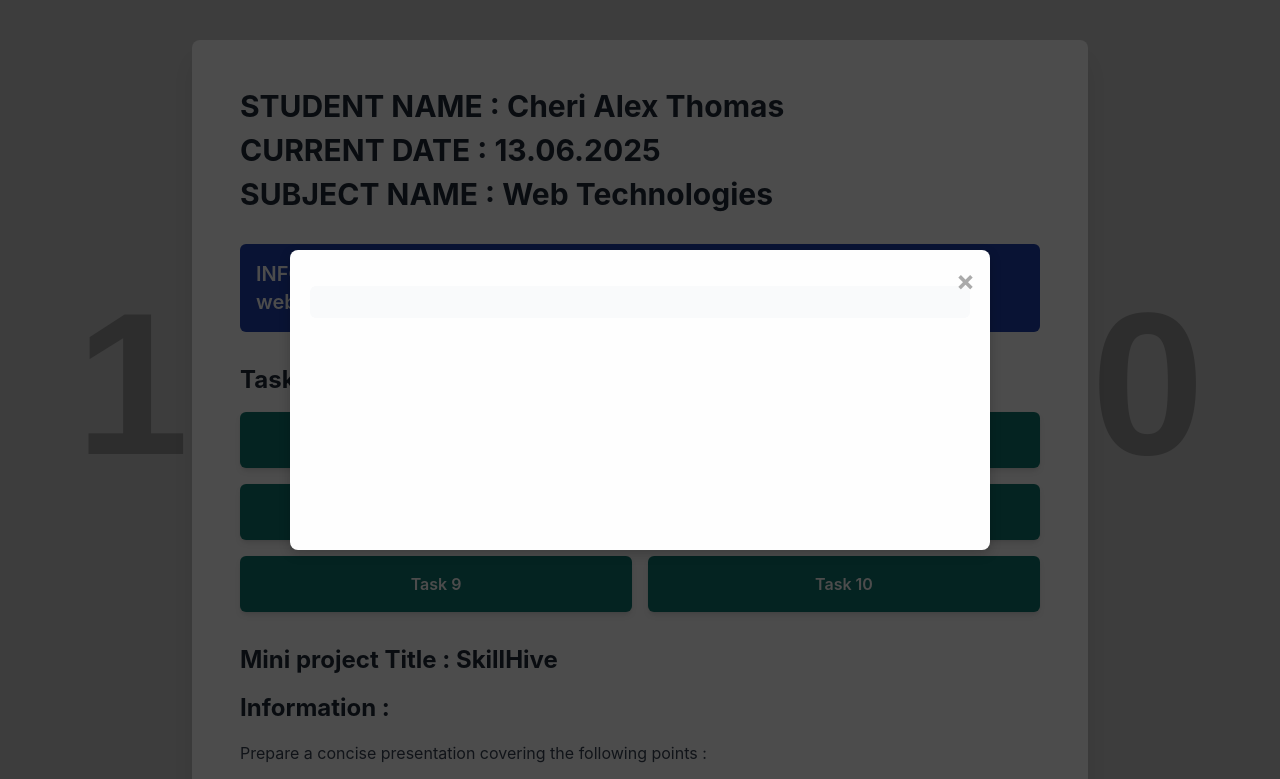
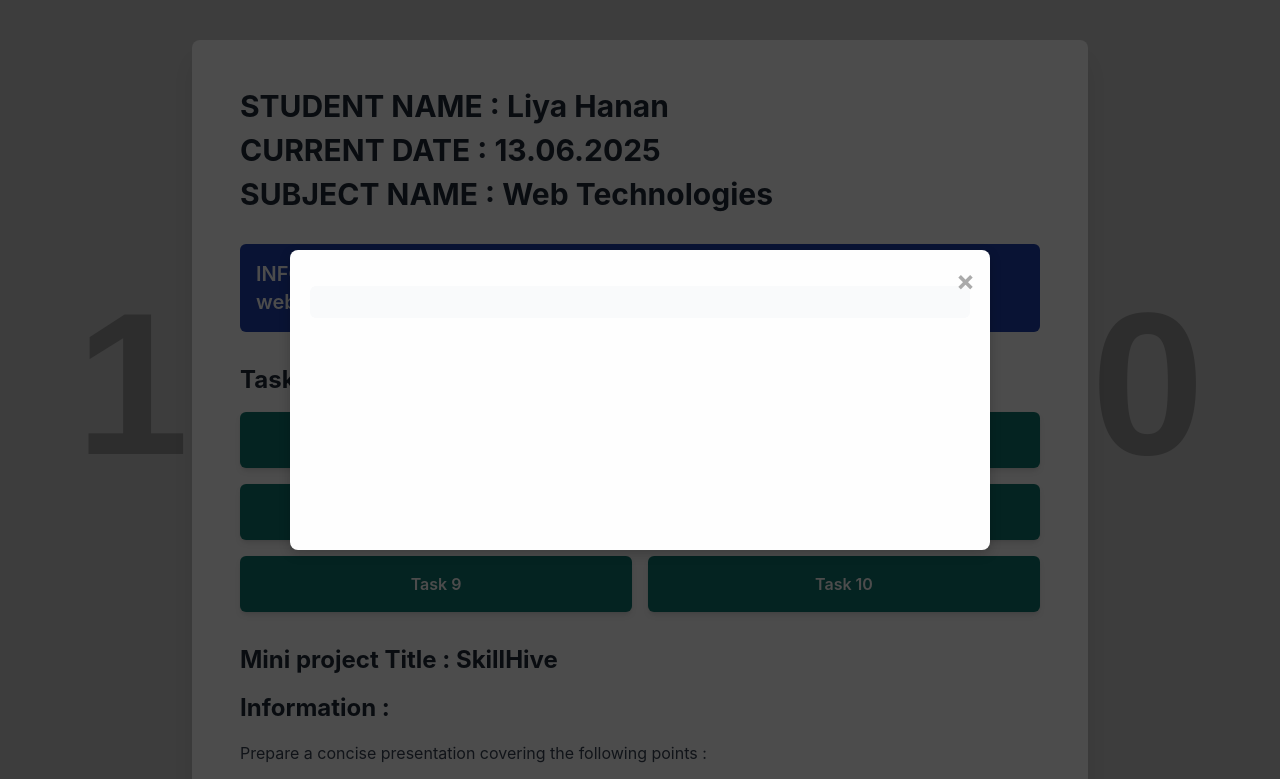
Before and after one commit to liyahanan/Website-practical-, a plain HTML site: page index.html in a window 1280 px wide. Shown: the top 779 px of the page. Drawn offline with nearby package versions, Linux system fonts and the light colour scheme; placeholder pictures from the web are drawn by us.

Commit message:
Update index.html

```diff
--- a/index.html
+++ b/index.html
@@ -120,7 +120,7 @@
     <div class="bg-white p-8 sm:p-10 lg:p-12 rounded-lg shadow-xl w-full max-w-4xl">
         <!-- Header Information Section -->
         <div class="mb-8">
-            <h1 class="text-2xl sm:text-3xl font-bold mb-2 text-gray-800">STUDENT NAME : Cheri Alex Thomas</h1>
+            <h1 class="text-2xl sm:text-3xl font-bold mb-2 text-gray-800">STUDENT NAME : Liya Hanan</h1>
             <h1 class="text-2xl sm:text-3xl font-bold mb-2 text-gray-800">CURRENT DATE : 13.06.2025</h1>
             <h1 class="text-2xl sm:text-3xl font-bold mb-4 text-gray-800">SUBJECT NAME : Web Technologies</h1>
         </div>
```
